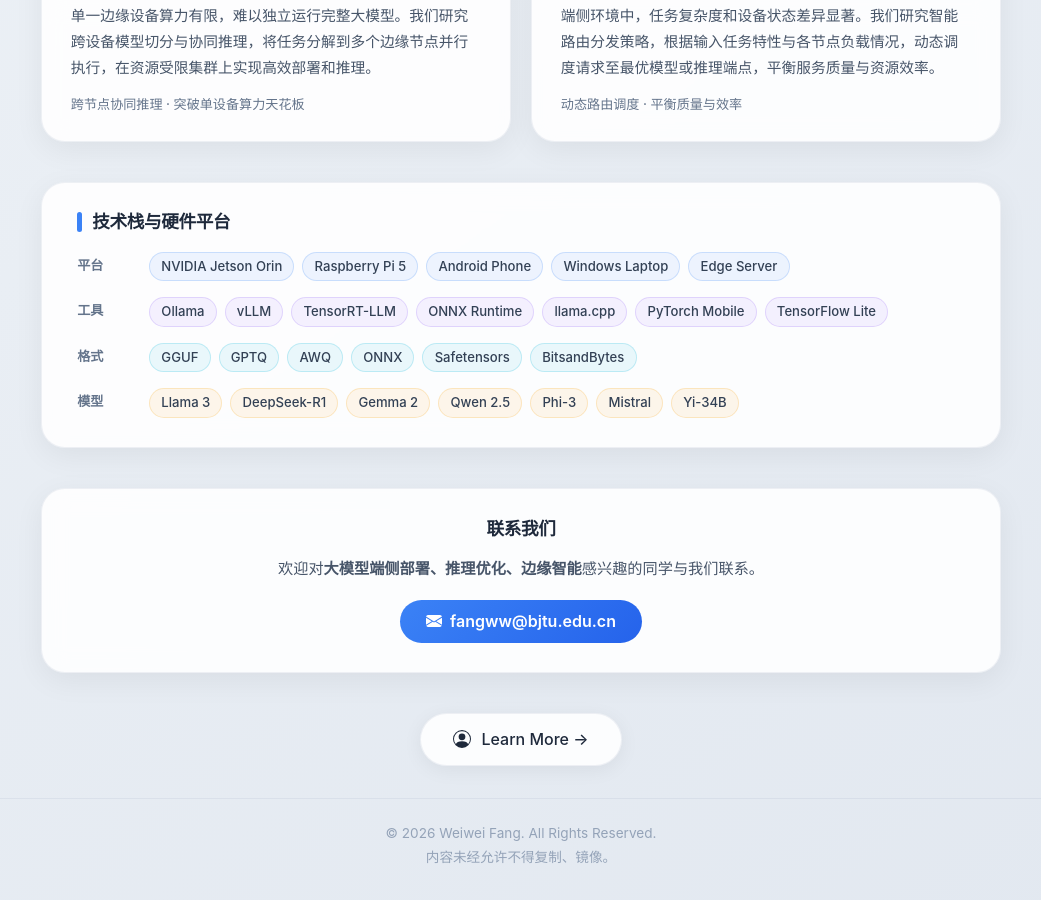
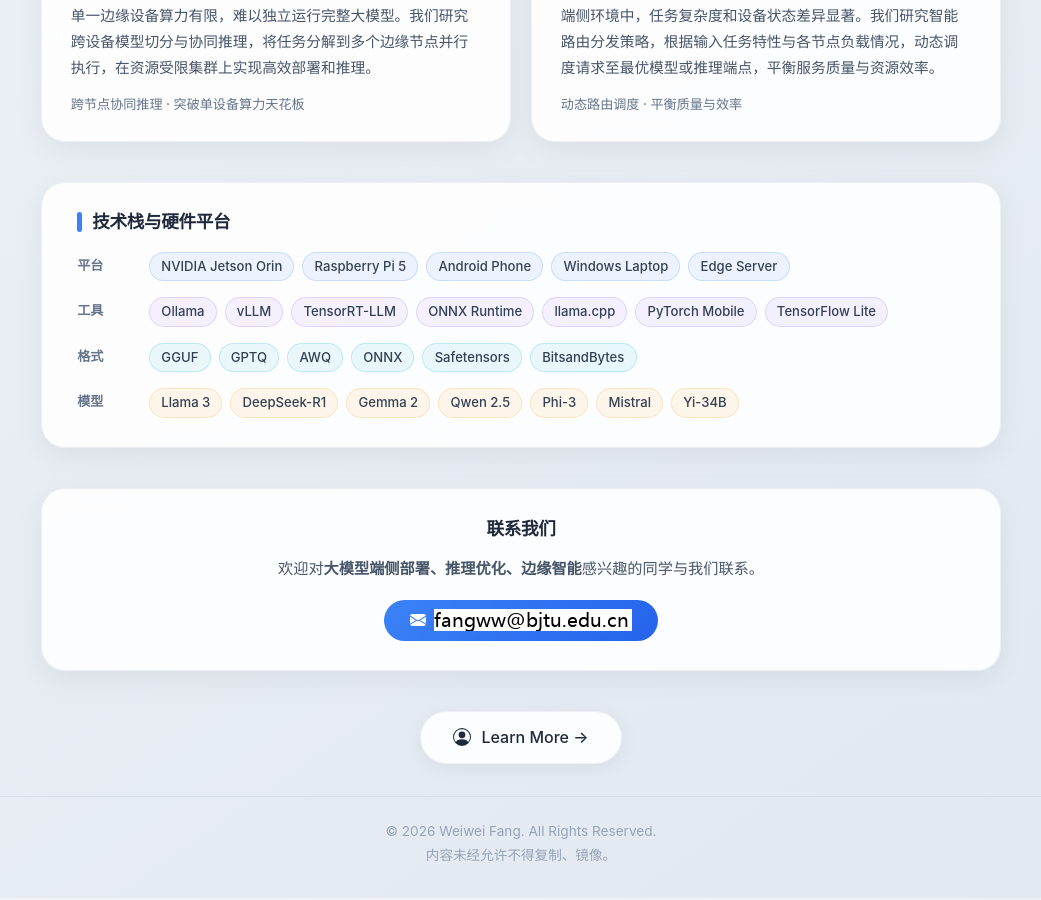
Before and after one commit to fangvv/Homepage, a Jekyll site: the page llm/llm.html, which Jekyll copies as it is, in a window 1280 px wide and 900 px high, scrolled down 1067 px. Shown: the whole window, without its empty margins (119-1160 px from the left). Built offline with Jekyll 4.4.1, drawn with Linux system fonts in a browser that asks for light colours; comment, search, counter and statistics services are not loaded.

Commit message:
防止大模型抓取改邮件为图片

```diff
--- a/Edgecomp/index.html
+++ b/Edgecomp/index.html
@@ -836,7 +836,7 @@ PyTorch Mobile, 移动端深度学习,
             我们都诚挚欢迎您来信交流，共同探索边缘计算与边缘智能的无限可能！
           </p>
           <div class="contact-info d-flex justify-content-center flex-wrap text-center">
-            <span class="mb-2 mb-md-0 mr-md-4">📧 <a href="mailto:fangvv@qq.com">fangvv@qq.com</a></span>
+            <span class="mb-2 mb-md-0 mr-md-4">📧 <a href="#" onclick="location.href='mailto:'+atob('ZmFuZ3Z2QHFxLmNvbQ==');return false;"><img src="../email2.png" alt="" style="vertical-align:middle"></a></span>
             <span>📍 北京交通大学九号教学楼北201</span>
           </div>
         </div>
--- a/IndoorLoc/index.html
+++ b/IndoorLoc/index.html
@@ -346,7 +346,7 @@
           <div class="clearfix"></div>
           <div class="col-lg-12 text-center" data-aos="zoom-in">
             <div id="success"></div>
-            <button id="sendMessageButton" class="btn btn-primary btn-xl">联系我们 fangvv@qq.com </button>
+            <button id="sendMessageButton" class="btn btn-primary btn-xl">联系我们 <img src="../email2.png" alt="" style="vertical-align:middle"> </button>
           </div>
         </div>
       </div>
@@ -373,7 +373,7 @@
               </a>
             </li>
             <li class="list-inline-item">
-              <a href="mailto:fangvv@qq.com">
+              <a href="#" onclick="location.href='mailto:'+atob('ZmFuZ3Z2QHFxLmNvbQ==');return false;">
                 <i class="fa fa-envelope"></i>
               </a>
             </li>
--- a/faq.html
+++ b/faq.html
@@ -93,7 +93,7 @@
 
             <p>杨绛先生说：<strong>善良要遇对人，付出要对<a
                             href="https://www.zhihu.com/question/519787074/answer/3389339862" target="_blank"
-                            rel="noopener noreferrer">值得的人</a></strong>。如果你有意加入我们，请发邮件：fangww@bjtu.edu.cn和fangvv@qq.com。</p>
+                            rel="noopener noreferrer">值得的人</a></strong>。如果你有意加入我们，请发邮件：<img src="email1.png" alt="" style="vertical-align:middle">和<img src="email2.png" alt="" style="vertical-align:middle">。</p>
 
             <h2 class="section-title">参考链接</h2>
             <ul class="reference-list">
--- a/faq2.html
+++ b/faq2.html
@@ -59,7 +59,7 @@
                 <li>特别说明：我是一名普通教师和导师，没有<a href="https://www.zhihu.com/question/305278806/answer/3124779165" target="_blank" rel="noopener noreferrer">科研帽子</a>，也不在社交网络(如小红📚)上打造人设、营销自己，低调做人，但<strong>学生都是我自己指导，为每名学生提供工位等必要条件，成果和毕业去向在主页上实名公开，不讲虚话</strong>，做好导师分内之事。我的团队人不多，人尽其用，不养闲人，希望和彼此match的学生一起合作，快乐科研。</li>
             </ol>
 
-            <p>杨绛先生说：<strong>善良要遇对人，付出要对值得的人</strong>。如果你有意加入我们，请发邮件：fangww@bjtu.edu.cn和fangvv@qq.com。</p>
+            <p>杨绛先生说：<strong>善良要遇对人，付出要对值得的人</strong>。如果你有意加入我们，请发邮件：<img src="email1.png" alt="" style="vertical-align:middle">和<img src="email2.png" alt="" style="vertical-align:middle">。</p>
 
             <h2 class="section-title">参考链接</h2>
             <ul class="reference-list">
--- a/llm/llm.html
+++ b/llm/llm.html
@@ -638,12 +638,12 @@ LLM Routing
             <p class="contact-desc">
                 欢迎对<strong>大模型端侧部署、推理优化、边缘智能</strong>感兴趣的同学与我们联系。
             </p>
-            <a href="mailto:fangww@bjtu.edu.cn" class="email-link">
+            <a href="#" class="email-link" onclick="location.href='mailto:'+atob('ZmFuZ3d3QGJqdHUuZWR1LmNu');return false;">
                 <svg xmlns="http://www.w3.org/2000/svg" width="16" height="16" fill="currentColor" viewBox="0 0 16 16">
                     <path
                         d="M.05 3.555A2 2 0 0 1 2 2h12a2 2 0 0 1 1.95 1.555L8 8.414.05 3.555ZM0 4.697v7.104l5.803-3.558L0 4.697ZM6.761 8.83l-6.57 4.027A2 2 0 0 0 2 14h12a2 2 0 0 0 1.808-1.144l-6.57-4.027L8 9.586l-1.239-.757ZM16 4.697v7.104l-5.803-3.558L16 4.697Z" />
                 </svg>
-                fangww@bjtu.edu.cn
+                <img src="../email1.png" alt="" style="vertical-align:middle">
             </a>
         </div>
 
```
Also changed, not shown: email1.png (added), email2.png (added).
